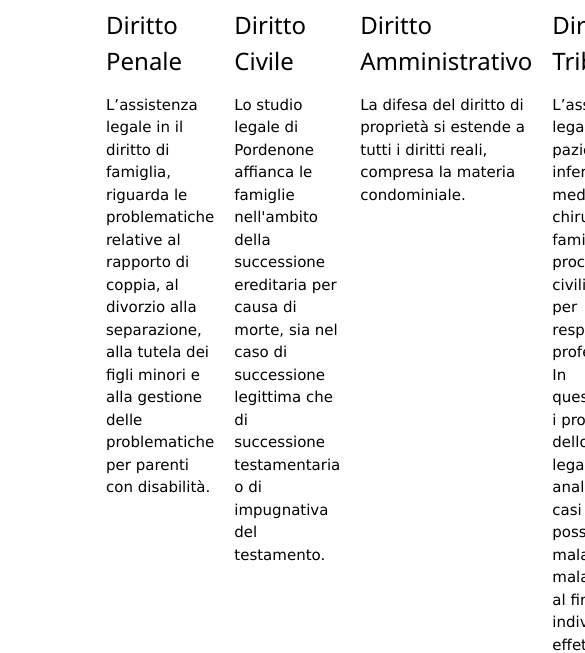
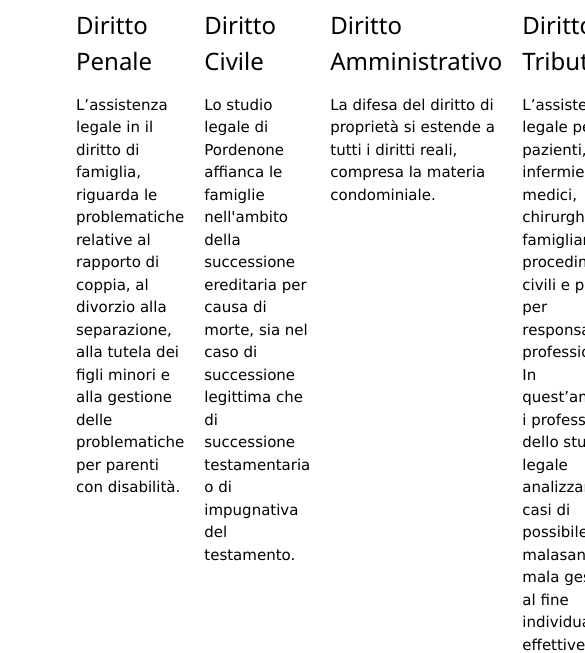
Before and after one commit to vadimpusc/alp, a plain HTML site: page index.html in a window 390 px wide. Shown: the part 448-1101 px from the top of the page, 585 px wide, since content can reach past the window. Drawn offline with nearby package versions, Linux system fonts and the light colour scheme.

Commit message:
Adjastments

```diff
--- a/index.html
+++ b/index.html
@@ -46,7 +46,7 @@
       <h3>Diritto Penale</h3>
       <p>L’assistenza legale in il diritto di famiglia, riguarda le problematiche relative al rapporto di coppia, al divorzio alla separazione, alla tutela dei figli minori e alla gestione delle problematiche per parenti con disabilità.</p>
     </div>
-    <div class="w3-col l3 m6 sub-sections">
+    <div class="w3-col l3 m6  sub-sections">
       <h3>Diritto Civile</h3>
       <p>Lo studio legale di Pordenone affianca le famiglie nell'ambito della successione ereditaria per causa di morte, sia nel caso di successione legittima che di successione testamentaria o di impugnativa del testamento.</p>
     </div>
@@ -62,7 +62,6 @@
         <h3>Diritto Internazionale</h3>
         <p>Esperto di diritto internazionale.</p>
       </div>
-
   </div>
 
 
@@ -102,10 +101,8 @@
     }
 
     .sections {
-        padding-left: 80px;
-        padding-right: 80px;
-        /* min-height: 60vh; */
-        display: flex;
+        padding-left: 50px;
+        padding-right: 50px;
 }
 
 h5 {
@@ -116,7 +113,6 @@ h5 {
 .contact {
     text-align: center;
     font-size: 20px;
-    /* min-height: 60vh */
 }
 
 .sub-sections {
@@ -130,4 +126,11 @@ h5 {
         }
       }
 
+ @media only screen and (max-width: 1000px) {
+  .sections {
+    display: flex;
+    flex-direction: wrap;
+  }
+ }
+
 </style>
```
